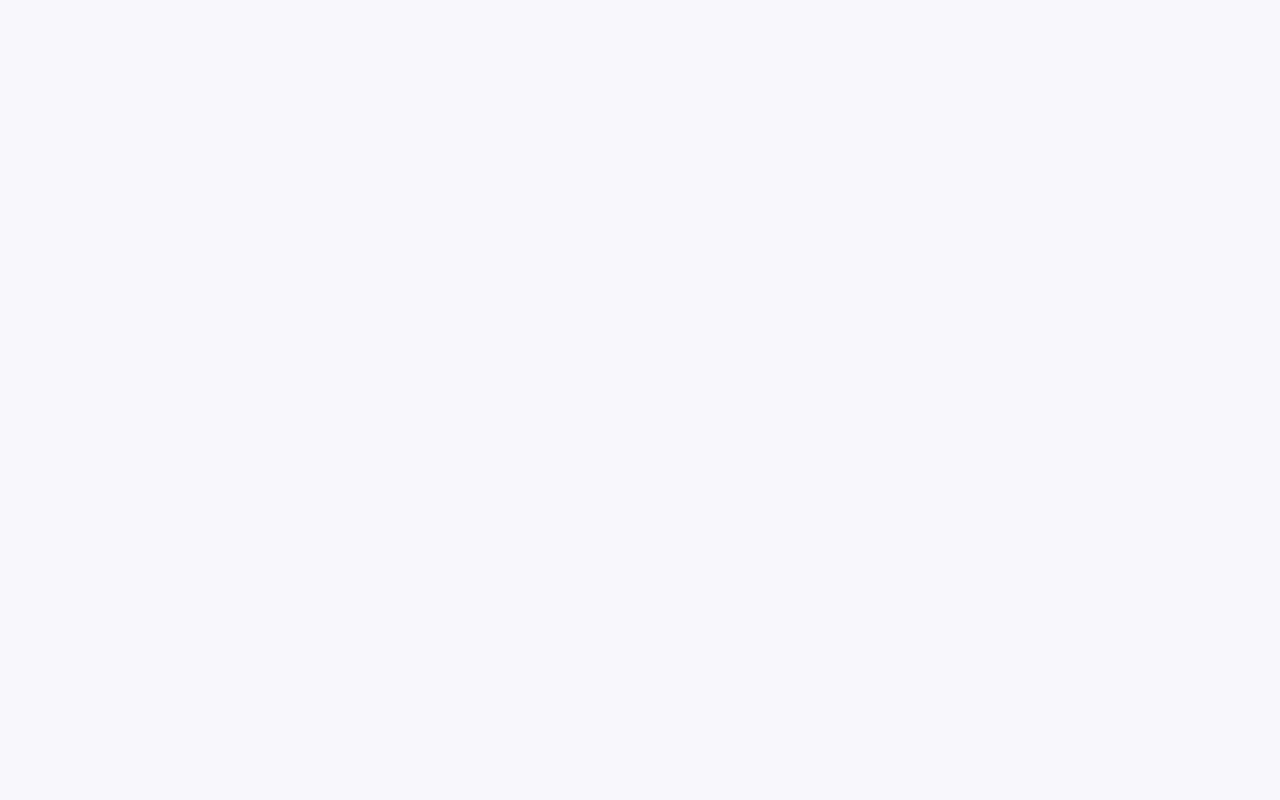
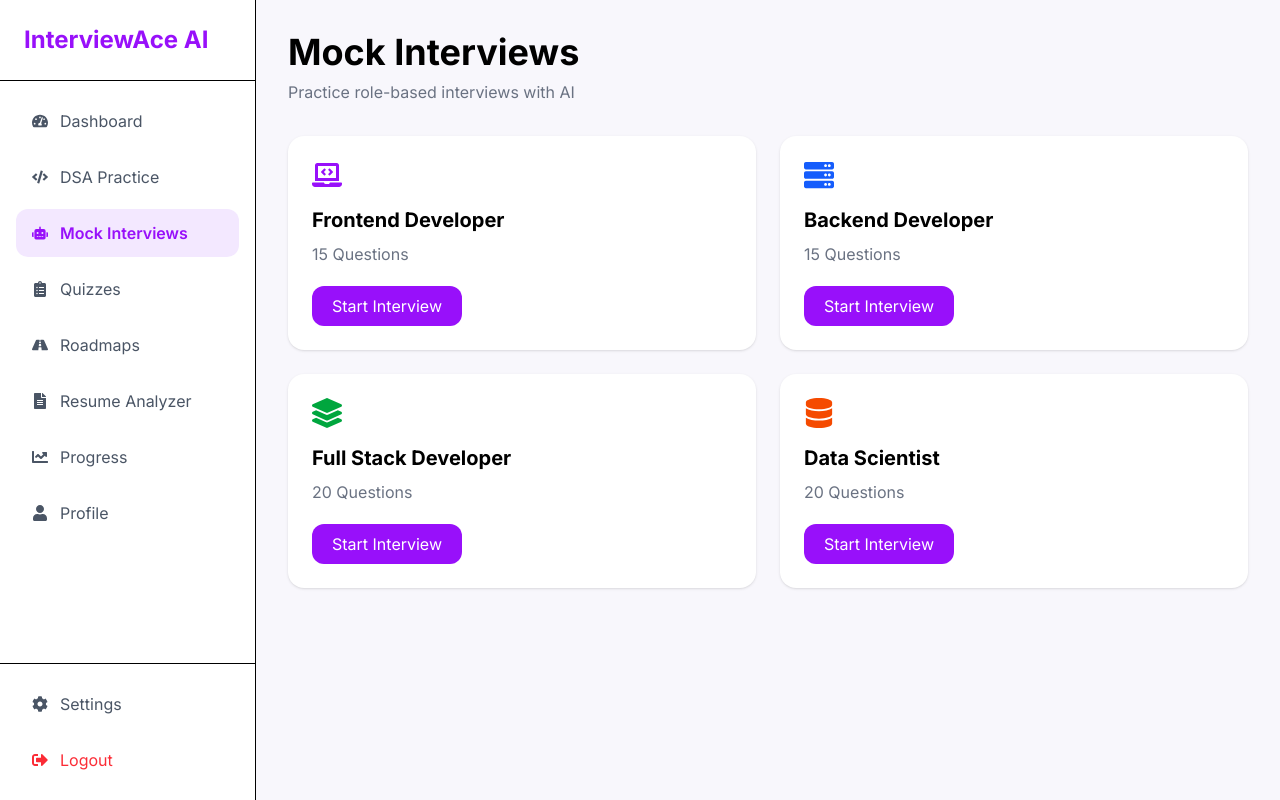
Before and after one commit to Isha4002/interview-ace-ai, a React (Vite) app: page /mock-interviews in a window 1280 px wide. Before the commit this address had no page. Built offline with nearby package versions, Linux system fonts and the light colour scheme.

Commit message:
Added mock interviews and interview session pages

```diff
--- a/package.json
+++ b/package.json
@@ -10,6 +10,7 @@
     "preview": "vite preview"
   },
   "dependencies": {
+    "@monaco-editor/react": "^4.7.0",
     "@tailwindcss/vite": "^4.3.0",
     "react": "^19.2.6",
     "react-dom": "^19.2.6",
--- a/src/App.jsx
+++ b/src/App.jsx
@@ -11,6 +11,9 @@ import Roadmaps from "./pages/Roadmaps";
 import ResumeAnalyzer from "./pages/ResumeAnalyzer";
 import Progress from "./pages/Progress";
 import Profile from "./pages/Profile";
+import ProblemDetails from "./pages/ProblemDetails";
+import MockInterviews from "./pages/MockInterviews";
+import InterviewSession from "./pages/InterviewSession"
 
 function App() {
   return (
@@ -40,6 +43,12 @@ function App() {
 
         <Route path="/profile" element={<Profile />} />
 
+        <Route path="/problem/:id" element={<ProblemDetails />} />
+
+        <Route path="/mock-interviews" element={<MockInterviews />} />
+
+        <Route path="/interview-session" element={<InterviewSession />} />
+
       </Routes>
 
     </BrowserRouter>
--- a/src/components/Sidebar.jsx
+++ b/src/components/Sidebar.jsx
@@ -49,10 +49,10 @@ function Sidebar() {
           DSA Practice
         </NavLink>
 
-        <NavLink to="/aiinterview" className={menuClass}>
-          <FaRobot />
-          Mock Interviews
-        </NavLink>
+        <NavLink to="/mock-interviews" className={menuClass}>
+  <FaRobot />
+  Mock Interviews
+</NavLink>
 
         <NavLink to="/quiz" className={menuClass}>
           <FaClipboardList />
--- /dev/null
+++ b/src/data/questions.js
@@ -0,0 +1,46 @@
+const questions = [
+  {
+    id: 1,
+    title: "Two Sum",
+    difficulty: "Easy",
+    topic: "Array",
+  },
+  {
+    id: 2,
+    title: "Add Two Numbers",
+    difficulty: "Medium",
+    topic: "Linked List",
+  },
+  {
+    id: 3,
+    title: "Longest Substring Without Repeating Characters",
+    difficulty: "Medium",
+    topic: "String",
+  },
+  {
+    id: 4,
+    title: "Median of Two Sorted Arrays",
+    difficulty: "Hard",
+    topic: "Array",
+  },
+  {
+    id: 5,
+    title: "Binary Tree Inorder Traversal",
+    difficulty: "Easy",
+    topic: "Tree",
+  },
+  {
+    id: 6,
+    title: "Merge Intervals",
+    difficulty: "Medium",
+    topic: "Greedy",
+  },
+  {
+    id: 7,
+    title: "LRU Cache",
+    difficulty: "Hard",
+    topic: "Design",
+  },
+];
+
+export default questions;
--- a/src/pages/MockInterviews.jsx
+++ b/src/pages/MockInterviews.jsx
@@ -0,0 +1,95 @@
+import { Link } from "react-router-dom";
+import Sidebar from "../components/Sidebar";
+import {
+  FaLaptopCode,
+  FaServer,
+  FaLayerGroup,
+  FaDatabase,
+} from "react-icons/fa";
+
+function MockInterviews() {
+  const interviews = [
+    {
+      title: "Frontend Developer",
+      questions: 15,
+      icon: <FaLaptopCode className="text-3xl text-purple-600" />,
+    },
+    {
+      title: "Backend Developer",
+      questions: 15,
+      icon: <FaServer className="text-3xl text-blue-600" />,
+    },
+    {
+      title: "Full Stack Developer",
+      questions: 20,
+      icon: <FaLayerGroup className="text-3xl text-green-600" />,
+    },
+    {
+      title: "Data Scientist",
+      questions: 20,
+      icon: <FaDatabase className="text-3xl text-orange-600" />,
+    },
+  ];
+
+  return (
+    <div className="bg-[#F8F7FC] min-h-screen">
+      <Sidebar />
+
+      <div className="ml-64 p-8">
+        <h1 className="text-4xl font-bold mb-2">
+          Mock Interviews
+        </h1>
+
+        <p className="text-gray-500 mb-8">
+          Practice role-based interviews with AI
+        </p>
+
+        <div className="grid md:grid-cols-2 gap-6">
+          {interviews.map((item, index) => (
+            <div
+              key={index}
+              className="
+              bg-white
+              p-6
+              rounded-2xl
+              shadow-sm
+              hover:shadow-lg
+              transition
+              "
+            >
+              <div className="mb-4">
+                {item.icon}
+              </div>
+
+              <h2 className="text-xl font-bold">
+                {item.title}
+              </h2>
+
+              <p className="text-gray-500 mt-2">
+                {item.questions} Questions
+              </p>
+
+              <Link
+                to="/interview-session"
+                className="
+                inline-block
+                mt-5
+                bg-purple-600
+                text-white
+                px-5
+                py-2
+                rounded-xl
+                hover:bg-purple-700
+                "
+              >
+                Start Interview
+              </Link>
+            </div>
+          ))}
+        </div>
+      </div>
+    </div>
+  );
+}
+
+export default MockInterviews;
--- a/src/pages/Practice.jsx
+++ b/src/pages/Practice.jsx
@@ -1,51 +1,52 @@
 import { useState } from "react";
-
-const questions = [
-  {
-    id: 1,
-    title: "Two Sum",
-    difficulty: "Easy",
-    topic: "Array",
-  },
-  {
-    id: 2,
-    title: "Add Two Numbers",
-    difficulty: "Medium",
-    topic: "Linked List",
-  },
-  {
-    id: 3,
-    title: "Longest Substring Without Repeating Characters",
-    difficulty: "Medium",
-    topic: "String",
-  },
-  {
-    id: 4,
-    title: "Median of Two Sorted Arrays",
-    difficulty: "Hard",
-    topic: "Array",
-  },
-  {
-    id: 5,
-    title: "Binary Tree Inorder Traversal",
-    difficulty: "Easy",
-    topic: "Tree",
-  },
-];
+import { Link } from "react-router-dom";
+import questions from "../data/questions";
 
 function Practice() {
   const [search, setSearch] = useState("");
+  const [filter, setFilter] = useState("All");
 
-  const filtered = questions.filter((q) =>
-    q.title.toLowerCase().includes(search.toLowerCase())
-  );
+  const filtered = questions.filter((q) => {
+    const matchesSearch = q.title
+      .toLowerCase()
+      .includes(search.toLowerCase());
+
+    const matchesDifficulty =
+      filter === "All" || q.difficulty === filter;
+
+    return matchesSearch && matchesDifficulty;
+  });
 
   return (
     <div className="min-h-screen bg-[#F8F7FC] p-8">
 
-      <h1 className="text-4xl font-bold mb-8">
-        DSA Practice
-      </h1>
+      {/* Header */}
+
+      <div className="flex justify-between items-center mb-8">
+
+        <div>
+          <h1 className="text-4xl font-bold">
+            DSA Practice
+          </h1>
+
+          <p className="text-gray-500 mt-2">
+            Practice coding interview questions
+          </p>
+        </div>
+
+        <div className="bg-white px-6 py-4 rounded-xl shadow-sm">
+
+          <h3 className="font-semibold">
+            Total Questions
+          </h3>
+
+          <p className="text-2xl font-bold text-purple-600">
+            {questions.length}
+          </p>
+
+        </div>
+
+      </div>
 
       {/* Search */}
 
@@ -59,12 +60,63 @@ function Practice() {
         p-4
         rounded-xl
         border
-        mb-8
+        mb-6
         bg-white
+        outline-none
         "
       />
 
-      {/* Question List */}
+      {/* Filters */}
+
+      <div className="flex gap-3 mb-8">
+
+        <button
+          onClick={() => setFilter("All")}
+          className={`px-4 py-2 rounded-lg ${
+            filter === "All"
+              ? "bg-purple-600 text-white"
+              : "bg-gray-200"
+          }`}
+        >
+          All
+        </button>
+
+        <button
+          onClick={() => setFilter("Easy")}
+          className={`px-4 py-2 rounded-lg ${
+            filter === "Easy"
+              ? "bg-green-600 text-white"
+              : "bg-green-100 text-green-600"
+          }`}
+        >
+          Easy
+        </button>
+
+        <button
+          onClick={() => setFilter("Medium")}
+          className={`px-4 py-2 rounded-lg ${
+            filter === "Medium"
+              ? "bg-yellow-500 text-white"
+              : "bg-yellow-100 text-yellow-600"
+          }`}
+        >
+          Medium
+        </button>
+
+        <button
+          onClick={() => setFilter("Hard")}
+          className={`px-4 py-2 rounded-lg ${
+            filter === "Hard"
+              ? "bg-red-600 text-white"
+              : "bg-red-100 text-red-600"
+          }`}
+        >
+          Hard
+        </button>
+
+      </div>
+
+      {/* Questions */}
 
       <div className="space-y-4">
 
@@ -83,14 +135,17 @@ function Practice() {
             items-center
             "
           >
+
             <div>
+
               <h2 className="font-semibold text-lg">
                 {q.title}
               </h2>
 
               <p className="text-gray-500">
-                {q.topic}
+                Topic: {q.topic}
               </p>
+
             </div>
 
             <div className="flex items-center gap-4">
@@ -108,22 +163,30 @@ function Practice() {
                 {q.difficulty}
               </span>
 
-              <button
+              <Link
+                to={`/problem/${q.id}`}
                 className="
                 bg-purple-600
                 text-white
                 px-4
                 py-2
                 rounded-lg
+                hover:bg-purple-700
                 "
               >
                 Solve
-              </button>
+              </Link>
 
             </div>
 
           </div>
         ))}
+
+        {filtered.length === 0 && (
+          <div className="bg-white p-8 rounded-xl text-center text-gray-500">
+            No questions found.
+          </div>
+        )}
 
       </div>
 
--- /dev/null
+++ b/src/pages/ProblemDetails.jsx
@@ -0,0 +1,176 @@
+import { useState } from "react";
+import Editor from "@monaco-editor/react";
+
+
+
+function ProblemDetails() {
+    const [output, setOutput] = useState("");
+  const starterCode = {
+    java: `public class Main {
+    public static void main(String[] args) {
+
+    }
+}`,
+
+    python: `def solve():
+    pass`,
+
+    cpp: `#include <iostream>
+using namespace std;
+
+int main() {
+
+}`,
+
+    javascript: `function solve() {
+
+}`
+  };
+
+  const [language, setLanguage] = useState("java");
+  const [code, setCode] = useState(starterCode.java);
+
+  return (
+    <div className="min-h-screen bg-[#F8F7FC] p-8">
+
+      <div className="max-w-7xl mx-auto grid lg:grid-cols-2 gap-8">
+
+        {/* Left Side - Problem */}
+        <div className="bg-white rounded-2xl p-6 shadow-sm">
+
+          <h1 className="text-4xl font-bold mb-6">
+            Two Sum
+          </h1>
+
+          <h2 className="text-2xl font-semibold mb-4">
+            Problem Statement
+          </h2>
+
+          <p className="text-gray-700 leading-8">
+            Given an array of integers nums and an integer target,
+            return indices of the two numbers such that they add up
+            to target.
+          </p>
+
+          <h2 className="text-xl font-semibold mt-8 mb-3">
+            Example 1
+          </h2>
+
+          <div className="bg-gray-100 rounded-xl p-4">
+            <p>Input: nums = [2,7,11,15], target = 9</p>
+            <p>Output: [0,1]</p>
+          </div>
+
+          <h2 className="text-xl font-semibold mt-8 mb-3">
+            Constraints
+          </h2>
+
+          <ul className="list-disc ml-6 space-y-2">
+            <li>2 ≤ nums.length ≤ 10⁴</li>
+            <li>-10⁹ ≤ nums[i] ≤ 10⁹</li>
+            <li>-10⁹ ≤ target ≤ 10⁹</li>
+          </ul>
+
+        </div>
+
+        {/* Right Side - Editor */}
+        <div className="bg-white rounded-2xl p-6 shadow-sm">
+
+          <div className="flex justify-between items-center mb-4">
+
+            <h2 className="text-2xl font-semibold">
+              Code Editor
+            </h2>
+
+            <select
+              value={language}
+              onChange={(e) => {
+                const lang = e.target.value;
+                setLanguage(lang);
+                setCode(starterCode[lang]);
+              }}
+              className="border rounded-lg px-4 py-2"
+            >
+              <option value="java">Java</option>
+              <option value="python">Python</option>
+              <option value="cpp">C++</option>
+              <option value="javascript">JavaScript</option>
+            </select>
+
+          </div>
+
+          <Editor
+            height="500px"
+            language={language}
+            value={code}
+            onChange={(value) => setCode(value || "")}
+            theme="vs-dark"
+          />
+
+          <div className="flex gap-4 mt-6">
+
+            <button
+  onClick={() => {
+    setOutput("Code Executed Successfully 🚀");
+  }}
+  className="
+  bg-blue-600
+  text-white
+  px-6
+  py-3
+  rounded-xl
+  hover:bg-blue-700
+  "
+>
+  Run Code
+</button>
+
+            <button
+  onClick={() => {
+    setOutput("Solution Submitted Successfully ✅");
+  }}
+  className="
+  bg-green-600
+  text-white
+  px-6
+  py-3
+  rounded-xl
+  hover:bg-green-700
+  "
+>
+  Submit
+</button>
+
+
+
+          </div>
+          <div className="mt-6">
+
+  <h3 className="font-semibold mb-2">
+    Output
+  </h3>
+
+  <div
+    className="
+    bg-black
+    text-green-400
+    rounded-xl
+    p-4
+    min-h-[120px]
+    font-mono
+    "
+  >
+    {output || "Run your code to see output..."}
+  </div>
+
+</div>
+
+        </div>
+
+      </div>
+
+    </div>
+  );
+}
+
+export default ProblemDetails;
```
Also changed, not shown: src/pages/InterviewSession.jsx (+11 -0 lines), src/pages/ProblemView.jsx (deleted), 1 other file (tests, documents, lock files or other folders).
